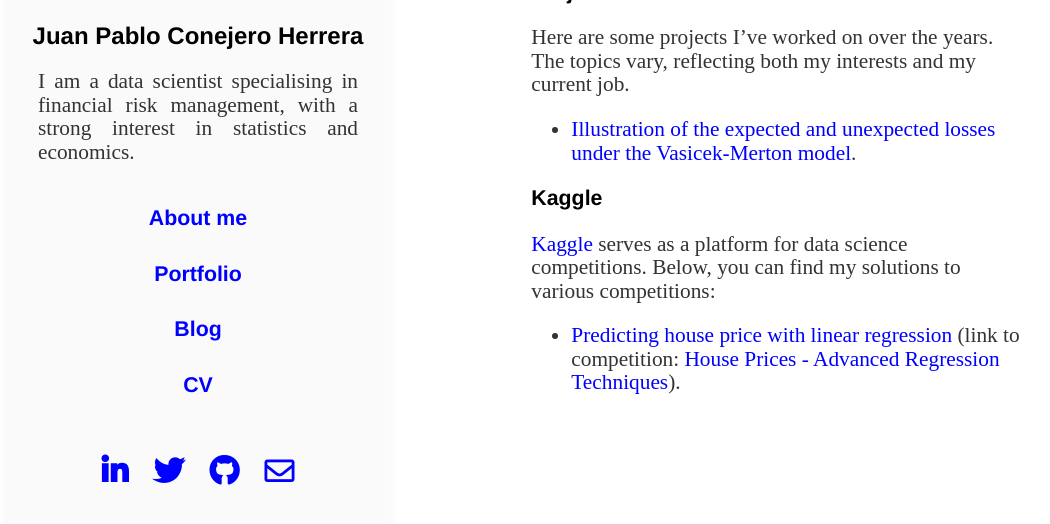
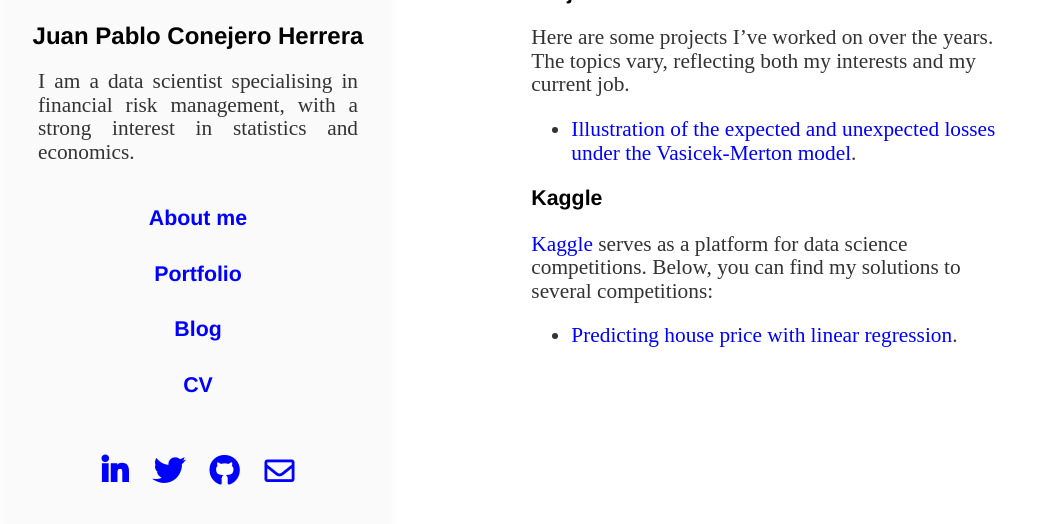
Before and after one commit to jpconher/jpconher.github.io, a Jekyll site: the page built from portfolio/index.md, in a window 1280 px wide, cut to the strip 321-845 px from the top of the page. Shown: the whole strip, without its empty margins (130-1180 px from the left). Built offline with Jekyll 4.4.1, drawn with Linux system fonts in a browser that asks for light colours; nearby versions of some CDN libraries.

Commit message:
Update index.md

```diff
--- a/portfolio/index.md
+++ b/portfolio/index.md
@@ -19,6 +19,6 @@
 
 ### Kaggle
 
-<a href="https://www.kaggle.com/" target="_blank">Kaggle</a> serves as a platform for data science competitions. Below, you can find my solutions to various competitions:
+<a href="https://www.kaggle.com/" target="_blank">Kaggle</a> serves as a platform for data science competitions. Below, you can find my solutions to several competitions:
 
-- [Predicting house price with linear regression](https://www.kaggle.com/code/juanconher/predicting-house-price-with-linear-regression) (link to competition: [House Prices - Advanced Regression Techniques](https://www.kaggle.com/c/house-prices-advanced-regression-techniques)).
+- [Predicting house price with linear regression](https://www.kaggle.com/code/juanconher/predicting-house-price-with-linear-regression).
```
